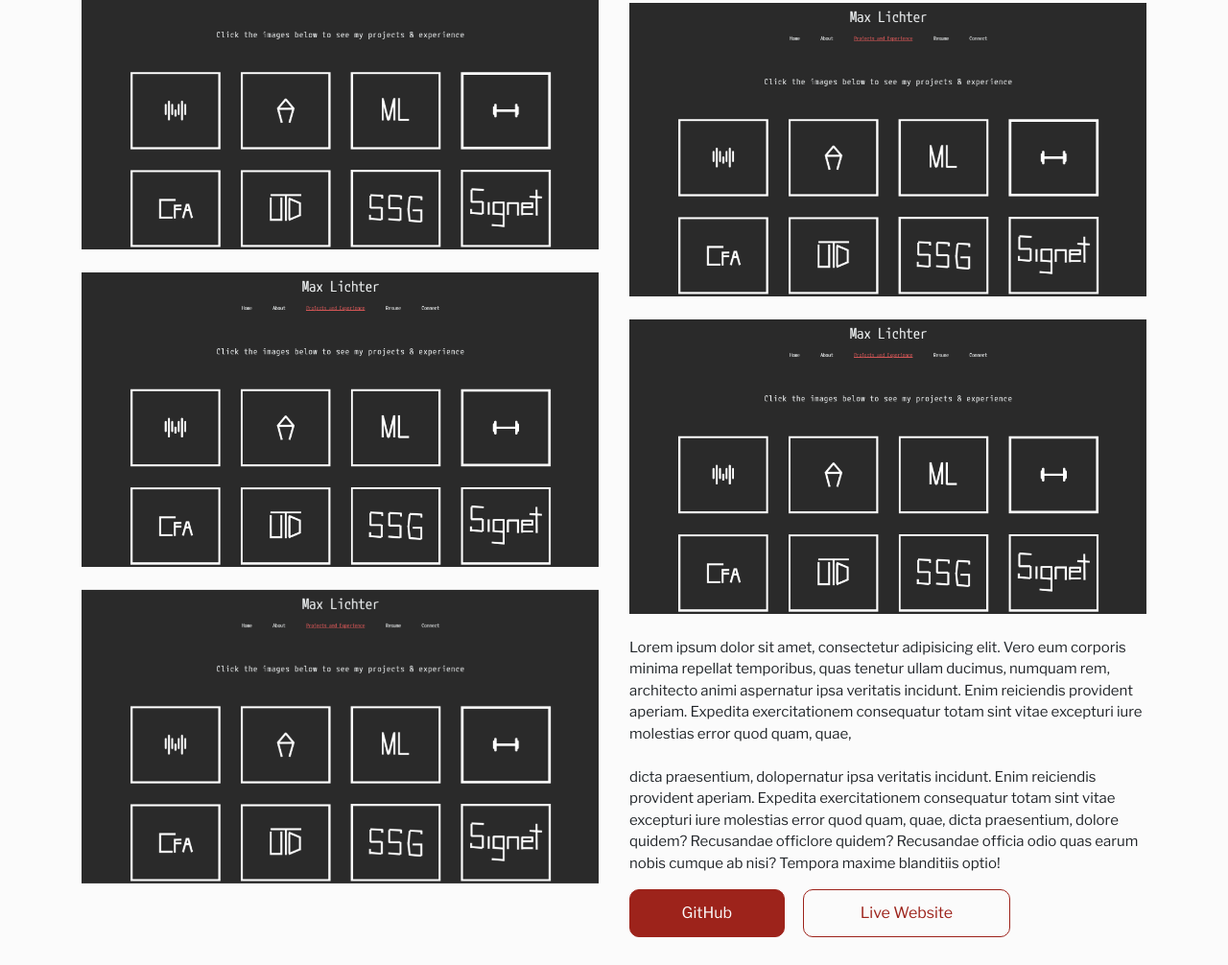
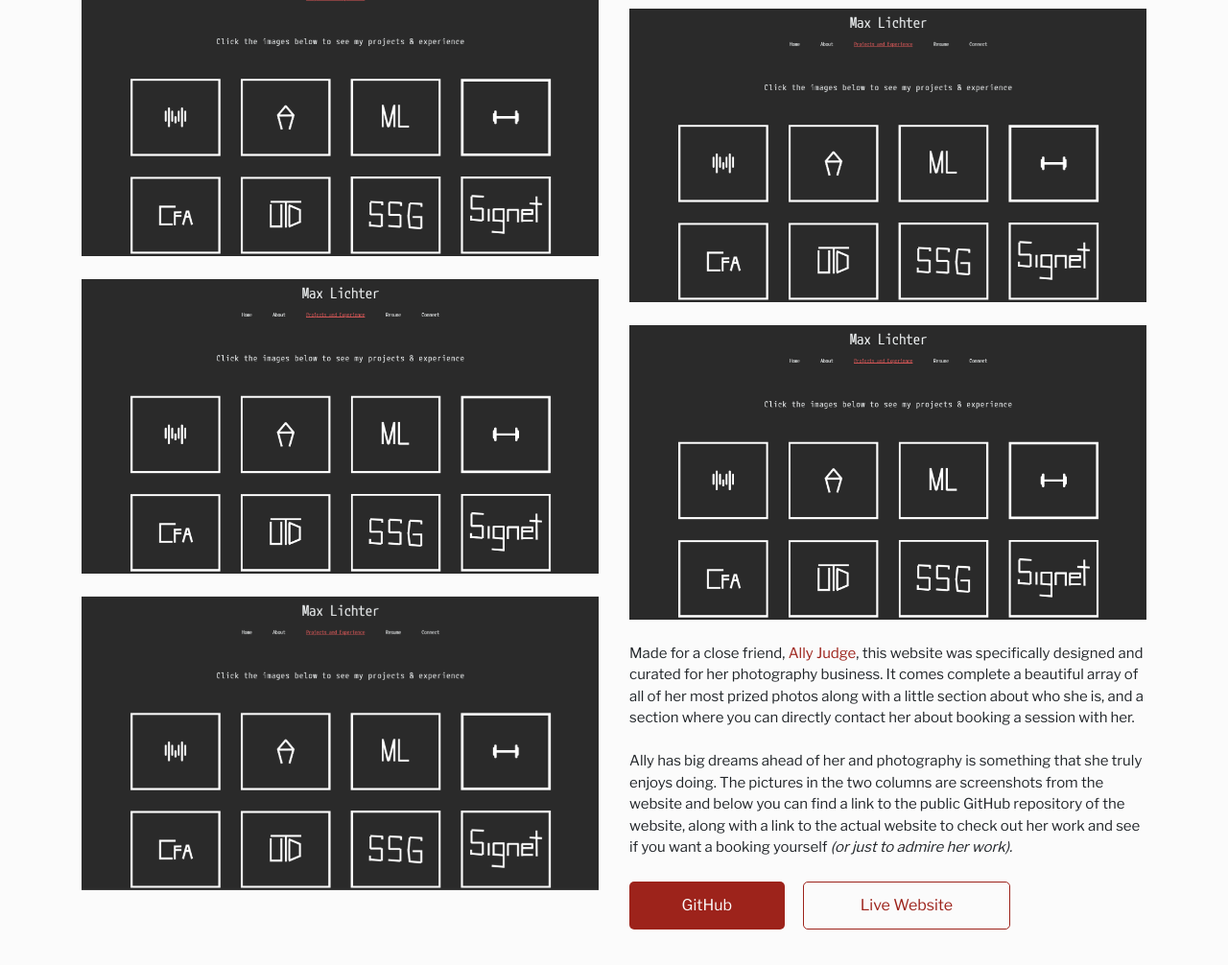
Before and after one commit to iammaxlichter/Portfolio-Website-2023, a plain HTML site: page allys_photography.html in a window 1280 px wide. Shown: the part 394-1400 px from the top of the page at 96% size. Drawn offline with nearby package versions, Linux system fonts and the light colour scheme.

Commit message:
FINISHED ALLYS WEBSITE THING

```diff
--- a/CSSComponents/ExtraComponents/growAnimation.css
+++ b/CSSComponents/ExtraComponents/growAnimation.css
@@ -15,7 +15,6 @@
 .growOnHover:hover{
     transform: scale(1.03); /* Scales up the card */
     box-shadow: 0 8px 16px rgba(0, 0, 0, 0.3); /* Enhances shadow on hover for a "lifting" effect */
-    cursor:pointer;
 }
 
 
--- a/CSSComponents/ProjectComponents/allys_photography.css
+++ b/CSSComponents/ProjectComponents/allys_photography.css
@@ -1,52 +1,68 @@
+/*The whole page has the characteristics below*/
 body{
     font-family: 'Libre Franklin', sans-serif;
 }
 
 
-
-.img-fluid {
-    margin-bottom: 20px;
-    width: 100%;
-    height: auto;
-    object-fit: cover;
-    opacity: 1;
+/*Class for font size 15*/
+.fs-15{
+    font-size:15px;
 }
 
+
+/*Hyperlink color and hover*/
+.link {
+    color:#9D231B;
+}
+
+.link:hover {
+    color: #8D201B;
+}
+
+
+/*Class for custom border radius*/
+.custom-border-radius {
+    border-radius: 5px;
+  }
+
+
+/*GitHub button*/
 .custom-button {
     width: 30%;
     height: 50px;
     font-weight: 400;
     color: #fbfbfb;
-    background-color: #9D231B; /* Background color */
-    border-color: #9D231B; /* Border color */
+    background-color: #9D231B;
 }
 
 .custom-button:hover {
-    background-color: #8D201B; /* Change background color on hover */
-    border-color: #8D201B; /* Change border color on hover */
-    color: #fbfbfb;
+    background-color: #8D201B;
+    color:#fbfbfb;
 }
 
+
+/*Live Website button*/
 .custom-button2 {
     width: 40%;
     height: 50px;
     font-weight: 400;
     color: #9D231B;
-    background-color: #fbfbfb; /* Background color */
-    border-color: #9D231B; /* Border color */
+    background-color: #fbfbfb;
+    border-color: #9D231B;
 }
 
 .custom-button2:hover {
-    background-color: #8D201B; /* Change background color on hover */
-    border-color: #8D201B; /* Change border color on hover */
+    background-color: #8D201B;
+    border-color: #8D201B;
     color: #fbfbfb;
 }
 
 
-@media (max-width: 576px) { /* Small devices (576px and below) */
+/*When the screen is small, the title section is adjusted accordingly*/
+@media (max-width: 576px) {
 
     .display-4 {
-        font-size: 2rem; /* Adjust font size for small screens */
+        font-size: 2rem;
     }
     .underText{
         font-size: 1rem
--- a/CSSComponents/ProjectComponents/gymthis.css
+++ b/CSSComponents/ProjectComponents/gymthis.css
@@ -9,10 +9,12 @@ body{
     font-size:15px;
 }
 
+
 /*Class for custom border radius*/
 .custom-border-radius {
     border-radius: 5px;
   }
+
 
 /*Hyperlink color and hover*/
 .link {
@@ -35,6 +37,7 @@ body{
 
 .custom-button:hover {
     background-color: #8D201B;
+    color:#fbfbfb;
 }
 
 
--- a/CSSComponents/ProjectComponents/soccerrobot.css
+++ b/CSSComponents/ProjectComponents/soccerrobot.css
@@ -37,6 +37,7 @@ body{
 
 .custom-button:hover {
     background-color: #8D201B;
+    color:#fbfbfb;
 }
 
 
--- a/HTMLComponents/ProjectsComponents/mainAlly.html
+++ b/HTMLComponents/ProjectsComponents/mainAlly.html
@@ -1,57 +1,58 @@
-<div class="container-fluid"
-    style="background-color: #fbfbfb; padding-top: 100px; padding-bottom: 100px; position: relative;">
-    <!-- Text for the top left corner -->
+<div class="container-fluid" style="background-color: #fbfbfb; padding-top: 100px; padding-bottom: 100px;">
     <div class="container">
+
+        <!-- Top section with the title, description, and date -->
         <div class="titleSection">
-            <h6 class="display-4 text-left font-weight-bold text-sm" style="margin-bottom: 0; color:#343330">Ally's
+            <h6 class="display-4 text-left font-weight-bold text-sm" style="color:#343330">Ally's
                 Photography</h6>
-            <h5 class="text-left underText mb-4 mt-2" style="color: #343330; font-weight: 400; margin-bottom: 20px;">
+            <h5 class="underText text-left mb-4 mt-2 font-weight-normal" style="color: #343330;">
                 A beautiful photography website built in HTML, CSS Bootstrap, and JavaScript.
-                <span class="date" style="float:right; color:#9D231B; font-style: italic;">Feb. 2024 - Mar. 2024</span>
-
+                <span class="date float-right font-italic" style="color:#9D231B;">Feb. 2024 - Mar. 2024</span>
             </h5>
         </div>
-        <div class="row" style="padding-bottom:25px; padding-top: 25px;">
-            <div class="col-md-6 col-12 pr-lg-3  mt-3 firstColPictures mx-auto">
-                <!-- Images for the second column (adjust the src attribute) -->
-                <img src="/Pictures/tempstaircase.png" class="mb-4 img-fluid growOnHover fade-in-view" alt="Website 4">
-                <img src="/Pictures/tempstaircase.png" class="mb-4 img-fluid growOnHover fade-in-view" alt="Website 5">
-                <img src="/Pictures/tempstaircase.png" class="mb-4 img-fluid growOnHover fade-in-view" alt="Website 5">
 
+        <div class="row">
+
+            <!-- First column of pictures to the left -->
+            <div class="firstColPictures col-md-6 col-12 mx-auto pr-lg-3 mt-5 ">
+                <img src="/Pictures/tempstaircase.png" class="img-fluid growOnHover fade-in-view mb-4 " alt="">
+                <img src="/Pictures/tempstaircase.png" class="img-fluid growOnHover fade-in-view mb-4 " alt="">
+                <img src="/Pictures/tempstaircase.png" class="img-fluid growOnHover fade-in-view mb-4 " alt="">
             </div>
-            <div class="col-md-6 col-12 pl-lg-3 " style="top: 65px">
-                <!-- Image for the first column (adjust the src attribute) -->
-                <img src="/Pictures/tempstaircase.png" class="mb-4 img-fluid growOnHover fade-in-view" alt="Website 2">
-                <img src="/Pictures/tempstaircase.png" class="mb-4 img-fluid growOnHover fade-in-view" alt="Website 2">
-                <p class="mt-0 fade-in-view" style="text-align: left; font-size:15px;">Lorem ipsum dolor sit amet,
-                    consectetur
-                    adipisicing
-                    elit. Vero eum corporis minima repellat temporibus, quas tenetur ullam ducimus, numquam rem,
-                    architecto animi aspernatur ipsa veritatis incidunt. Enim reiciendis provident aperiam.
-                    Expedita exercitationem consequatur totam sint vitae excepturi iure molestias error quod quam, quae,
+
+            <!-- Second column of pictures plus paragraph about the website under it -->
+            <div class="col-md-6 col-12 pl-lg-3 pt-5 mt-5">
+                <img src="/Pictures/tempstaircase.png" class="img-fluid growOnHover fade-in-view mb-4 " alt="">
+                <img src="/Pictures/tempstaircase.png" class="img-fluid growOnHover fade-in-view mb-4 " alt="">
+
+                <!-- Paragraphs about the project -->
+                <p class="fade-in-view text-left fs-15">
+                    Made for a close friend,
+                    <a class="link" target="_blank" href="">Ally Judge</a>, this website was specifically designed and
+                    curated for her photography business. It comes complete a beautiful array of all of her
+                    most prized photos along with a little section about who she is, and a section where you can directly
+                    contact her about booking a session with her.
 
                     <br><br>
+                    Ally has big dreams ahead of her and photography is something that she truly enjoys doing. The
+                    pictures in the two columns are screenshots from the website and below you can find a link to
+                    the public GitHub repository of the website, along with a link to the actual website to check
+                    out her work and see if you want a booking yourself <span class="font-italic">(or just to admire her work).</span>
+                </p>
 
-                    dicta praesentium, dolopernatur ipsa veritatis incidunt. Enim reiciendis provident aperiam.
-                    Expedita exercitationem consequatur totam sint vitae excepturi iure molestias error quod quam, quae,
-                    dicta praesentium, dolore quidem? Recusandae officlore quidem? Recusandae officia odio quas earum
-                    nobis cumque ab nisi? Tempora
-                    maxime blanditiis optio!</p>
-                    <div class=" text-left fade-in-view">
+                <!-- Ally's Photography GitHub button + website link -->
+                <div class="text-left mt-4">
                     <a href="https://github.com/iammaxlichter/GymThis" target="_blank">
-                            <button class="btn btn-md custom-button" id="githubGymThisButton"
-                                style="border: 1px solid #9D231B; border-radius: 10px;">GitHub</button>
-
+                        <button class="btn btn-md fade-in-view custom-button custom-border-radius">GitHub</button>
                     </a>
-                        <a href="https://github.com/iammaxlichter/GymThis" target="_blank">
-                            <button class="btn btn-md ml-3 custom-button2" id="githubGymThisButton"
-                                style="border: 1px solid #9D231B; border-radius: 10px;">Live Website</button>
-
+                    <a href="" target="_blank">
+                        <button class="btn btn-md fade-in-view custom-button2 custom-border-radius ml-3 ">Live
+                            Website</button>
                     </a>
                 </div>
 
             </div>
-        </div>
+
         </div>
 
     </div>
```
Also changed, not shown: HTMLComponents/ProjectsComponents/mainSoccerRobot.html (+6 -6 lines). Lines whose indentation alone changed are shown as unchanged.
